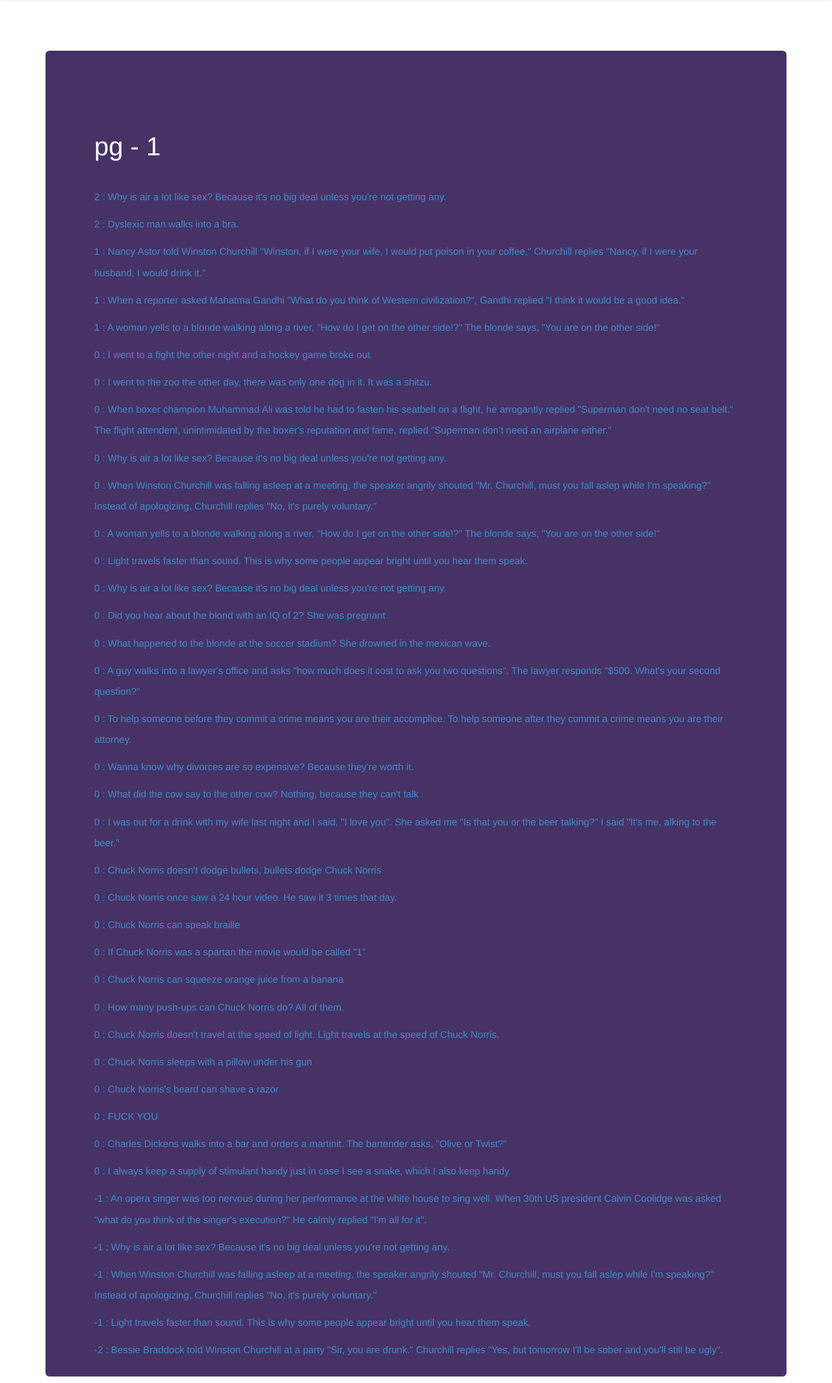
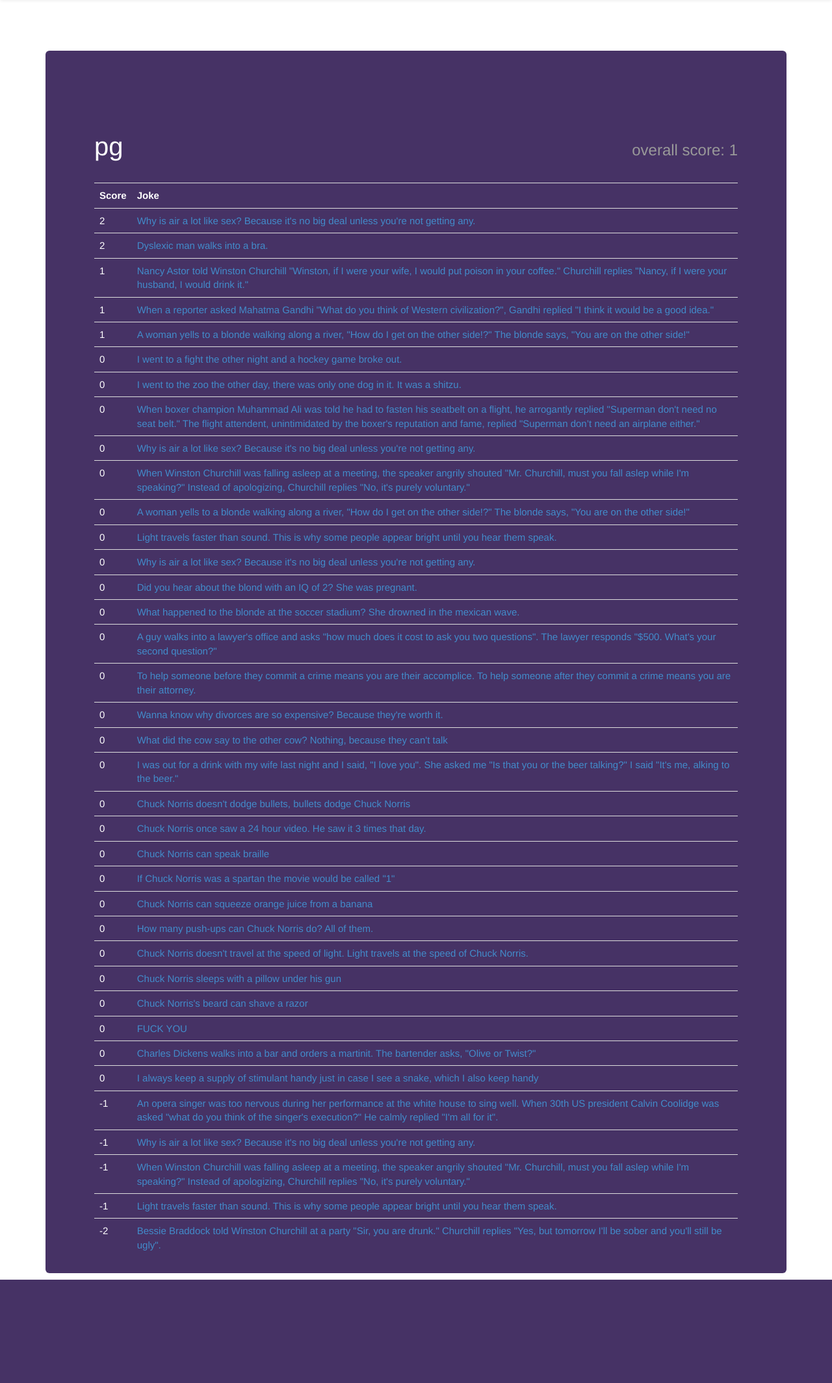
Before and after one commit to GalOshri/FastJoke, a Django app: page /user/ in a window 1280 px wide. Shown: the part 50-2178 px from the top of the page at 65% size. After the commit the page ends 2019 px from the top, so only its background shows below. Run offline with Django 3.2, Linux system fonts and the light colour scheme; a user stored in the database is signed in; data comes from the database, SQL or seed files in the repository; both versions use the stored data as it was after the commit; parts of the project's set-up code (start-up, migrations or seed data) failed here and were passed over; some libraries are stand-ins or nearby versions.

Commit message:
profile work
some small stuff

```diff
--- a/fastjoke/jokeFeed/templates/jokeFeed/profile.html
+++ b/fastjoke/jokeFeed/templates/jokeFeed/profile.html
@@ -6,14 +6,18 @@
 <div class="container">
 	<div class="jumbotron">
 		<div class="container">
-		<h1>{{ username }} - {{ total_score }}</h1>
-		</br>
-			<ul class="list-unstyled">
-			{% for joke in joke_list %}
-				<li class="padded-list">
-					<a href="/{{joke.id}}">{{ joke.score }} : {{ joke.text }}</a>
-				</li>
-			{% endfor %}
+		<h1 class='left'>{{ username }}<small></h1><h1 class='right'> overall score: {{ total_score }}</small></h1>
+		<br><br/><br>
+
+		<table class="table">
+			<tbody>
+				<tr<th><td><strong>Score</strong></td><td><strong>Joke</strong></td></th></tr>
+				{% for joke in joke_list %}
+				<tr><td>{{ joke.score }}</td><td><a href="/{{joke.id}}">{{ joke.text }}</a></td></tr>
+
+				{% endfor %}
+			</tbody>
+		</table>
 		</div>
 	</div>
 </div>
```
Also changed, not shown: fastjoke/dev.sqlite3.
